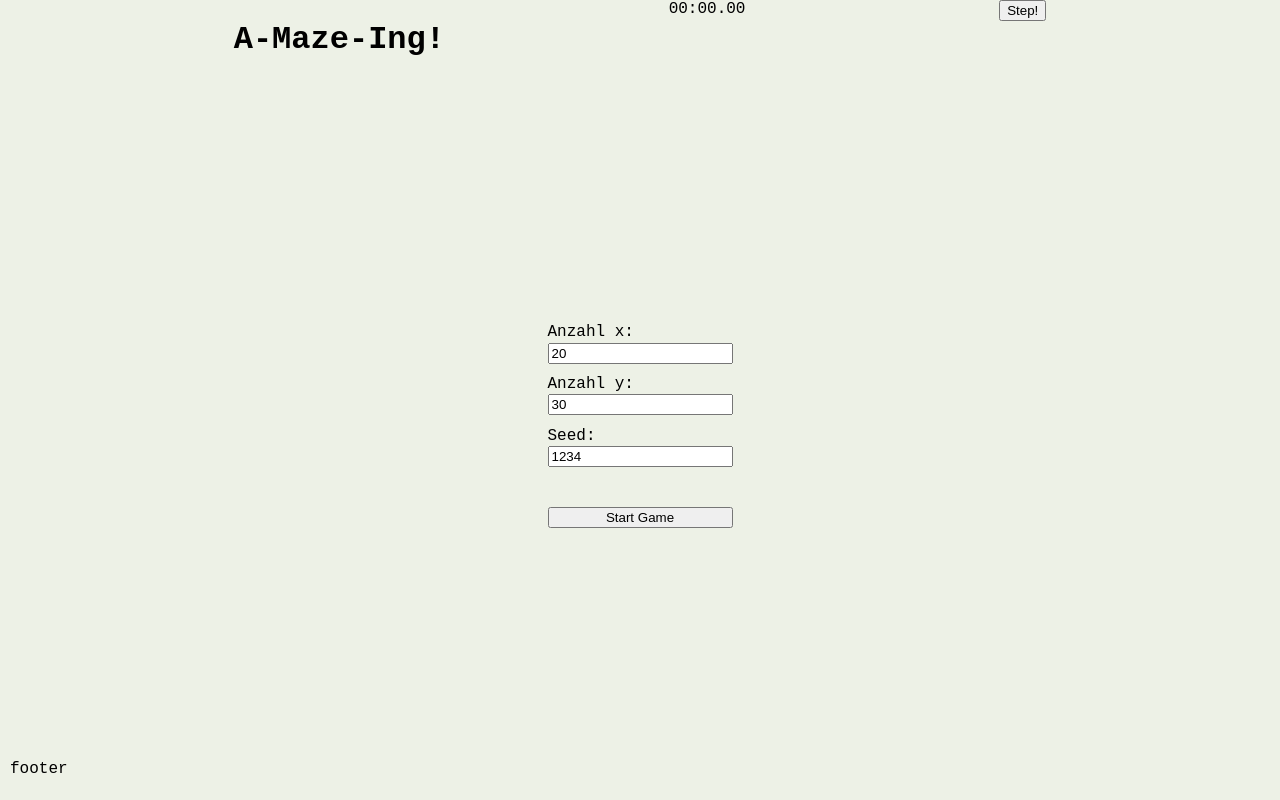
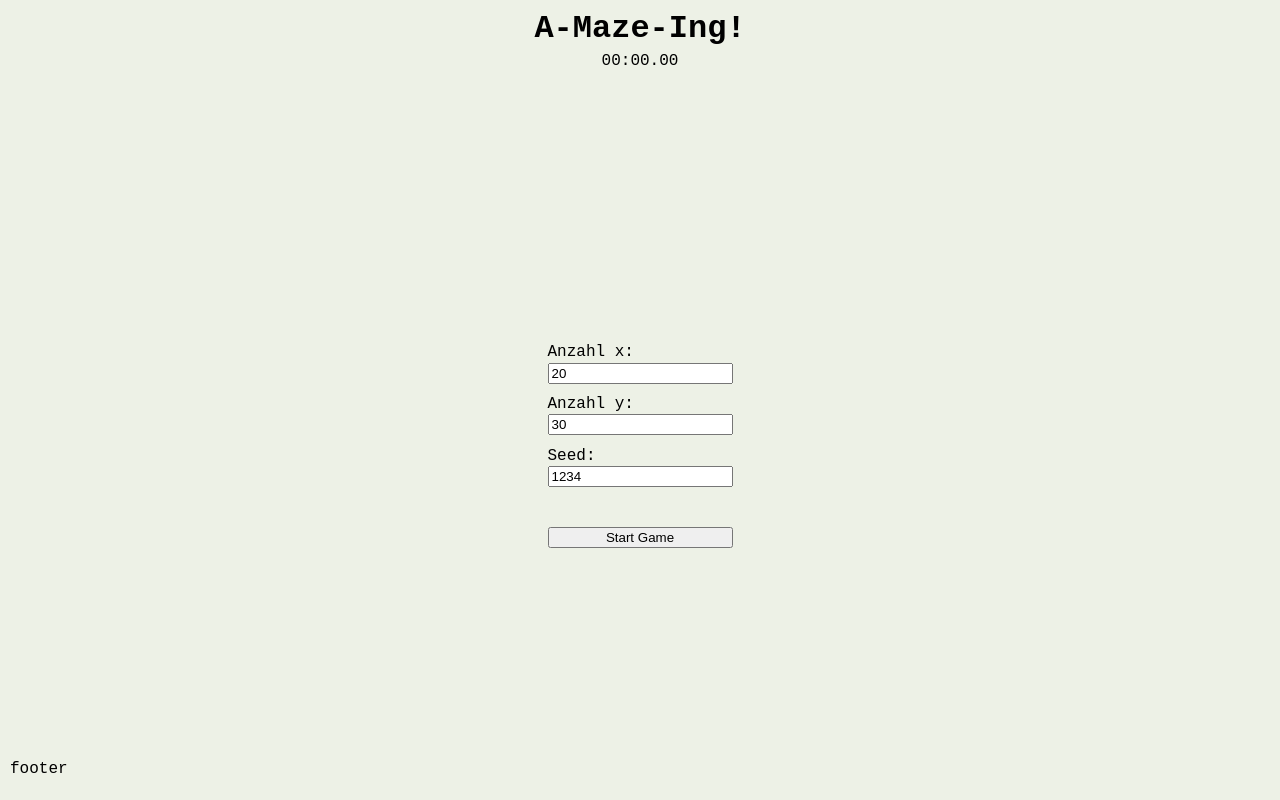
Before and after one commit to jaeniboy/my-maze-mazer, a website built with Vite: page index.html in a window 1280 px wide. Built offline with nearby package versions, Linux system fonts and the light colour scheme.

Commit message:
adjusted headline and timer

```diff
--- a/index.html
+++ b/index.html
@@ -15,6 +15,7 @@
   <div id="content">
 
     <div id="header">
+      <div>
         <div id="headline-container">
           <h1>
             A-Maze-Ing!
@@ -23,8 +24,6 @@
         <div id="timer-container">
           00:00.00
         </div>
-      <div id="start-button-container">
-        <button id="create" style="margin:0px 0px 30px 30px">Step!</button>
       </div>
     </div>
     <div id="container"></div>
--- a/styles/style.css
+++ b/styles/style.css
@@ -23,10 +23,17 @@ body {
 }
 
 #header {
-  /* flex-flow: row; */
   display: flex;
-  height: 10vh;
+  height: 15vh;
   justify-content: space-evenly;
+}
+
+#header > div {
+  text-align: center;
+}
+
+#header h1 {
+  margin: 10px 0px 5px 0px;
 }
 
 #container {
```
Lines whose indentation alone changed are shown as unchanged.
